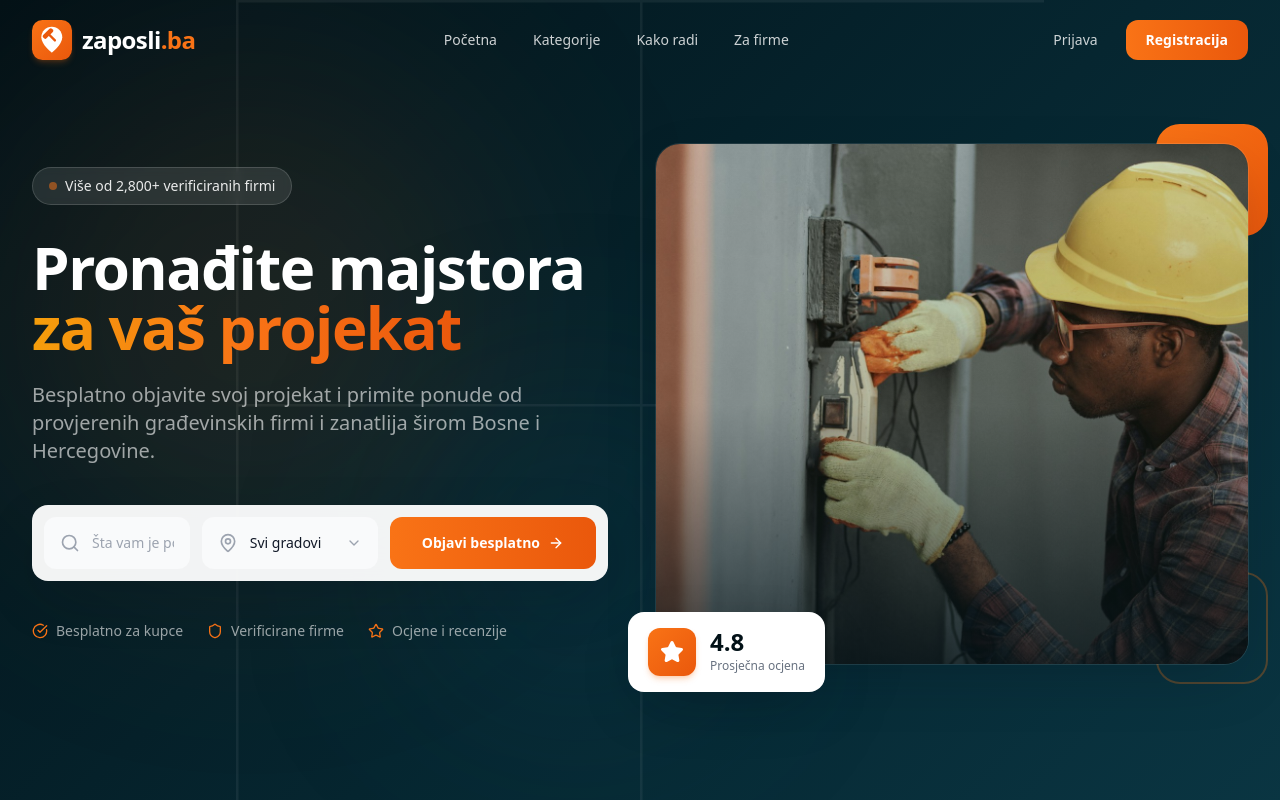
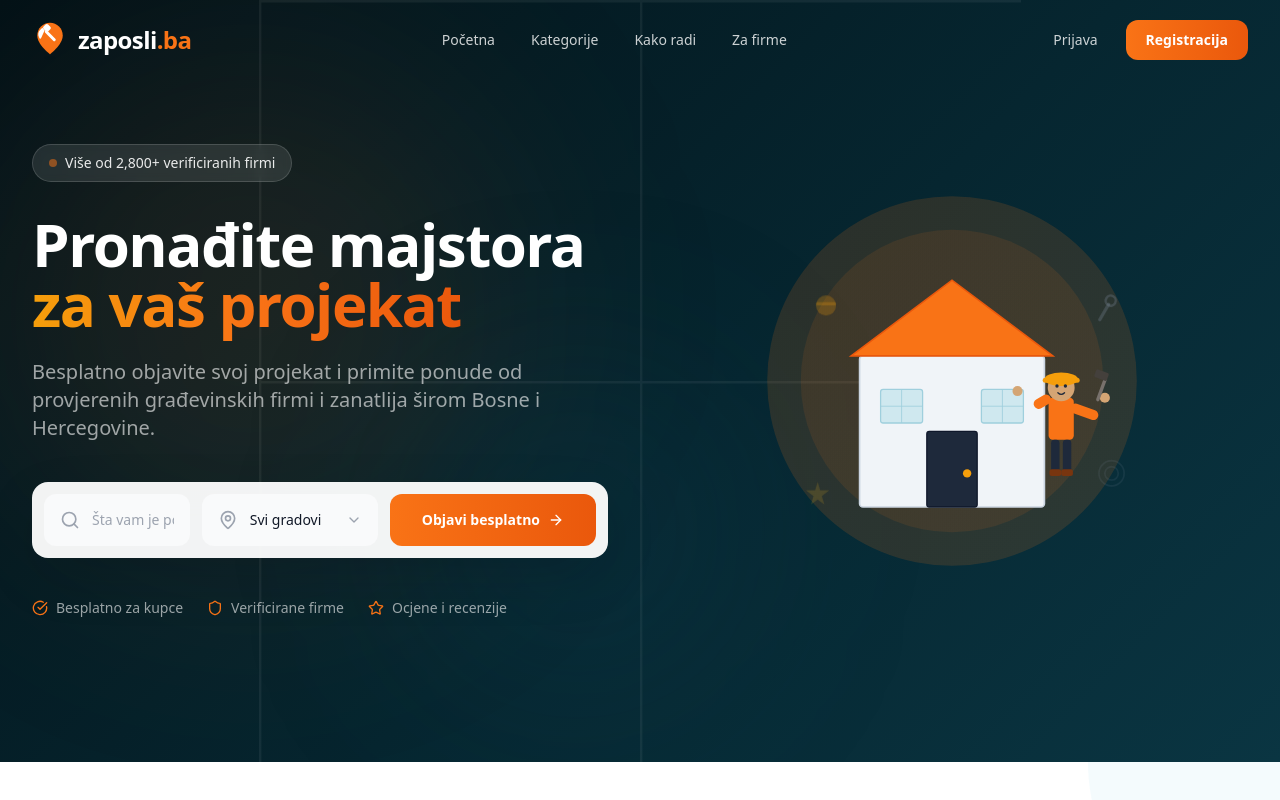
Before and after one commit to ocjenime/zaposli.ba, a Next.js app: page /zaposli.ba/ in a window 1280 px wide. Shown: the top 800 px of the page. Built offline with nearby package versions, Linux system fonts and the light colour scheme.

Commit message:
fix: restore SVG hero illustration, authentic bare-pin logo mark, fix UTF-8 encoding

```diff
--- a/components/HeroSection.tsx
+++ b/components/HeroSection.tsx
@@ -3,12 +3,94 @@
 import { useState } from 'react';
 import { Search, MapPin, ChevronDown, Shield, Star, CheckCircle, ArrowRight } from 'lucide-react';
 import Link from 'next/link';
-import Image from 'next/image';
 
 const cities = [
   'Sarajevo', 'Banja Luka', 'Tuzla', 'Mostar', 'Zenica',
   'Bihać', 'Brčko', 'Doboj', 'Bijeljina', 'Travnik'
 ];
+
+function WorkerIllustration() {
+  return (
+    <svg viewBox="0 0 500 500" fill="none" xmlns="http://www.w3.org/2000/svg" className="w-full h-full">
+      {/* Background circle */}
+      <circle cx="250" cy="250" r="220" fill="url(#heroBg)" opacity="0.15" />
+      <circle cx="250" cy="250" r="180" fill="url(#heroBg2)" opacity="0.1" />
+
+      {/* House structure */}
+      <rect x="140" y="220" width="220" height="180" rx="4" fill="#f0f4f8" stroke="#cbd5e1" strokeWidth="2" />
+      <polygon points="130,220 250,130 370,220" fill="#f97316" stroke="#ea580c" strokeWidth="2" />
+      <rect x="220" y="310" width="60" height="90" rx="3" fill="#1e293b" stroke="#0f172a" strokeWidth="1.5" />
+      <circle cx="268" cy="360" r="5" fill="#f59e0b" />
+      <rect x="165" y="260" width="50" height="40" rx="3" fill="#cfe8ef" stroke="#9fcfdd" strokeWidth="1.5" />
+      <rect x="285" y="260" width="50" height="40" rx="3" fill="#cfe8ef" stroke="#9fcfdd" strokeWidth="1.5" />
+      <line x1="190" y1="260" x2="190" y2="300" stroke="#9fcfdd" strokeWidth="1" />
+      <line x1="165" y1="280" x2="215" y2="280" stroke="#9fcfdd" strokeWidth="1" />
+      <line x1="310" y1="260" x2="310" y2="300" stroke="#9fcfdd" strokeWidth="1" />
+      <line x1="285" y1="280" x2="335" y2="280" stroke="#9fcfdd" strokeWidth="1" />
+
+      {/* Worker */}
+      <g transform="translate(380, 250)">
+        {/* Body */}
+        <rect x="-15" y="20" width="30" height="50" rx="5" fill="#f97316" />
+        {/* Arms */}
+        <rect x="-35" y="25" width="22" height="12" rx="6" fill="#f97316" transform="rotate(-30 -35 25)" />
+        <rect x="13" y="25" width="35" height="12" rx="6" fill="#f97316" transform="rotate(20 13 25)" />
+        {/* Hands */}
+        <circle cx="-52" cy="12" r="6" fill="#d4a574" />
+        <circle cx="52" cy="20" r="6" fill="#d4a574" />
+        {/* Tool - Hammer */}
+        <rect x="46" y="-5" width="4" height="30" rx="2" fill="#78716c" transform="rotate(20 48 10)" />
+        <rect x="40" y="-12" width="16" height="10" rx="2" fill="#44403c" transform="rotate(20 48 -7)" />
+        {/* Legs */}
+        <rect x="-12" y="70" width="10" height="40" rx="4" fill="#1e293b" />
+        <rect x="2" y="70" width="10" height="40" rx="4" fill="#1e293b" />
+        {/* Boots */}
+        <rect x="-14" y="105" width="14" height="8" rx="3" fill="#78350f" />
+        <rect x="0" y="105" width="14" height="8" rx="3" fill="#78350f" />
+        {/* Head */}
+        <circle cx="0" cy="8" r="16" fill="#d4a574" />
+        {/* Hard hat */}
+        <ellipse cx="0" cy="-2" rx="20" ry="8" fill="#f59e0b" />
+        <rect x="-22" y="-4" width="44" height="6" rx="3" fill="#f59e0b" />
+        {/* Face */}
+        <circle cx="-5" cy="6" r="2" fill="#1e293b" />
+        <circle cx="5" cy="6" r="2" fill="#1e293b" />
+        <path d="M-4 14 Q0 18 4 14" stroke="#1e293b" strokeWidth="1.5" fill="none" strokeLinecap="round" />
+      </g>
+
+      {/* Floating elements */}
+      <g opacity="0.8">
+        {/* Hard hat icon */}
+        <circle cx="100" cy="160" r="12" fill="#f59e0b" opacity="0.3" />
+        <rect x="88" y="156" width="24" height="4" rx="2" fill="#f59e0b" opacity="0.3" />
+
+        {/* Wrench */}
+        <g transform="translate(430, 170) rotate(30)">
+          <rect x="-2" y="-15" width="4" height="25" rx="2" fill="#94a3b8" opacity="0.3" />
+          <circle cx="0" cy="-18" r="6" stroke="#94a3b8" strokeWidth="3" fill="none" opacity="0.3" />
+        </g>
+
+        {/* Star */}
+        <polygon points="90,370 93,380 104,380 95,387 98,397 90,391 82,397 85,387 76,380 87,380" fill="#fbbf24" opacity="0.2" />
+
+        {/* Gear */}
+        <circle cx="440" cy="360" r="15" stroke="#94a3b8" strokeWidth="2" fill="none" opacity="0.15" />
+        <circle cx="440" cy="360" r="8" stroke="#94a3b8" strokeWidth="2" fill="none" opacity="0.15" />
+      </g>
+
+      <defs>
+        <linearGradient id="heroBg" x1="30" y1="30" x2="470" y2="470">
+          <stop offset="0%" stopColor="#f97316" />
+          <stop offset="100%" stopColor="#f59e0b" />
+        </linearGradient>
+        <linearGradient id="heroBg2" x1="70" y1="70" x2="430" y2="430">
+          <stop offset="0%" stopColor="#f97316" />
+          <stop offset="100%" stopColor="#ea580c" />
+        </linearGradient>
+      </defs>
+    </svg>
+  );
+}
 
 export default function HeroSection() {
   const [selectedCity, setSelectedCity] = useState('');
@@ -99,33 +181,10 @@ export default function HeroSection() {
             </div>
           </div>
 
-          {/* Right photo */}
-          <div className="hidden lg:block relative">
-            {/* Orange accent corner */}
-            <div className="absolute -top-5 -right-5 w-28 h-28 bg-gradient-to-br from-brand-orange to-brand-orange-dark rounded-3xl" />
-            <div className="absolute -bottom-5 -right-5 w-28 h-28 border-2 border-brand-orange/30 rounded-3xl" />
-
-            <div className="relative rounded-3xl overflow-hidden shadow-float ring-1 ring-white/10">
-              <Image
-                src="/zaposli.ba/images/majstor-hero.jpg"
-                alt="Majstor na poslu"
-                width={1600}
-                height={1067}
-                priority
-                className="object-cover w-full h-[520px] -scale-x-100"
-              />
-              <div className="absolute inset-0 bg-gradient-to-t from-ink/70 via-ink/10 to-transparent" />
-            </div>
-
-            {/* Floating rating card */}
-            <div className="absolute -bottom-7 -left-7 bg-white rounded-2xl shadow-float px-5 py-4 flex items-center gap-3.5 animate-float">
-              <div className="w-12 h-12 rounded-xl bg-gradient-to-br from-brand-orange to-brand-orange-dark flex items-center justify-center shadow-md shadow-brand-orange/25">
-                <Star className="w-6 h-6 text-white fill-white" />
-              </div>
-              <div>
-                <div className="text-2xl font-extrabold text-ink leading-none">4.8</div>
-                <div className="text-xs text-steel mt-1 font-medium">Prosječna ocjena</div>
-              </div>
+          {/* Right illustration */}
+          <div className="hidden lg:flex justify-center items-center">
+            <div className="relative w-[420px] h-[420px] animate-float">
+              <WorkerIllustration />
             </div>
           </div>
         </div>
--- a/components/Logo.tsx
+++ b/components/Logo.tsx
@@ -5,22 +5,24 @@ interface LogoProps {
 
 export function LogoMark({ className = 'w-10 h-10' }: { className?: string }) {
   return (
-    <span
-      className={`inline-flex items-center justify-center rounded-[26%] bg-gradient-to-br from-brand-orange to-brand-orange-dark shadow-md shadow-brand-orange/20 ${className}`}
-    >
-      <svg viewBox="0 0 48 48" fill="none" xmlns="http://www.w3.org/2000/svg" className="w-[74%] h-[74%]" aria-hidden="true">
+    <svg viewBox="0 0 48 52" fill="none" xmlns="http://www.w3.org/2000/svg" className={className} aria-hidden="true">
       {/* Pin */}
       <path
         d="M24 3C14.6 3 7 10.6 7 20c0 12.2 17 25 17 25s17-12.8 17-25C41 10.6 33.4 3 24 3Z"
-          fill="#fff"
+        fill="#F97316"
       />
-        {/* Hammer */}
+      {/* Claw hammer */}
       <g transform="rotate(-45 24 20)">
-          <rect x="22.1" y="10.5" width="3.8" height="18.5" rx="1.9" fill="#EA580C" />
-          <rect x="14" y="7.5" width="20" height="7.6" rx="2.8" fill="#EA580C" />
+        {/* Handle */}
+        <rect x="22" y="11" width="4" height="19" rx="2" fill="#fff" />
+        {/* Poll (striking block) */}
+        <rect x="24" y="5.5" width="8.5" height="9" rx="2.4" fill="#fff" />
+        {/* Claw */}
+        <path d="M24 5.5h-4.2c-3.6 0-6.8 2.4-7.8 5.8l-.5 1.7c-.2.8.6 1.5 1.4 1.2l11.1-4.2V5.5Z" fill="#fff" />
       </g>
+      {/* Ground shadow */}
+      <ellipse cx="24" cy="49.5" rx="7.5" ry="2" fill="#021117" opacity="0.18" />
     </svg>
-    </span>
   );
 }
 
@@ -28,7 +30,7 @@ export default function Logo({ variant = 'dark', className = '' }: LogoProps) {
   const textColor = variant === 'light' ? 'text-white' : 'text-ink';
   return (
     <span className={`flex items-center gap-2.5 ${className}`}>
-      <LogoMark className="w-9 h-9 md:w-10 md:h-10 shrink-0" />
+      <LogoMark className="h-9 w-8 md:h-10 md:w-9 shrink-0" />
       <span className={`text-xl md:text-2xl font-extrabold tracking-tight ${textColor}`}>
         zaposli<span className="text-brand-orange">.ba</span>
       </span>
```
Also changed, not shown: public/images/majstor-hero.jpg (deleted), 17 other files (tests, documents, lock files or other folders). Lines whose indentation alone changed are shown as unchanged.
